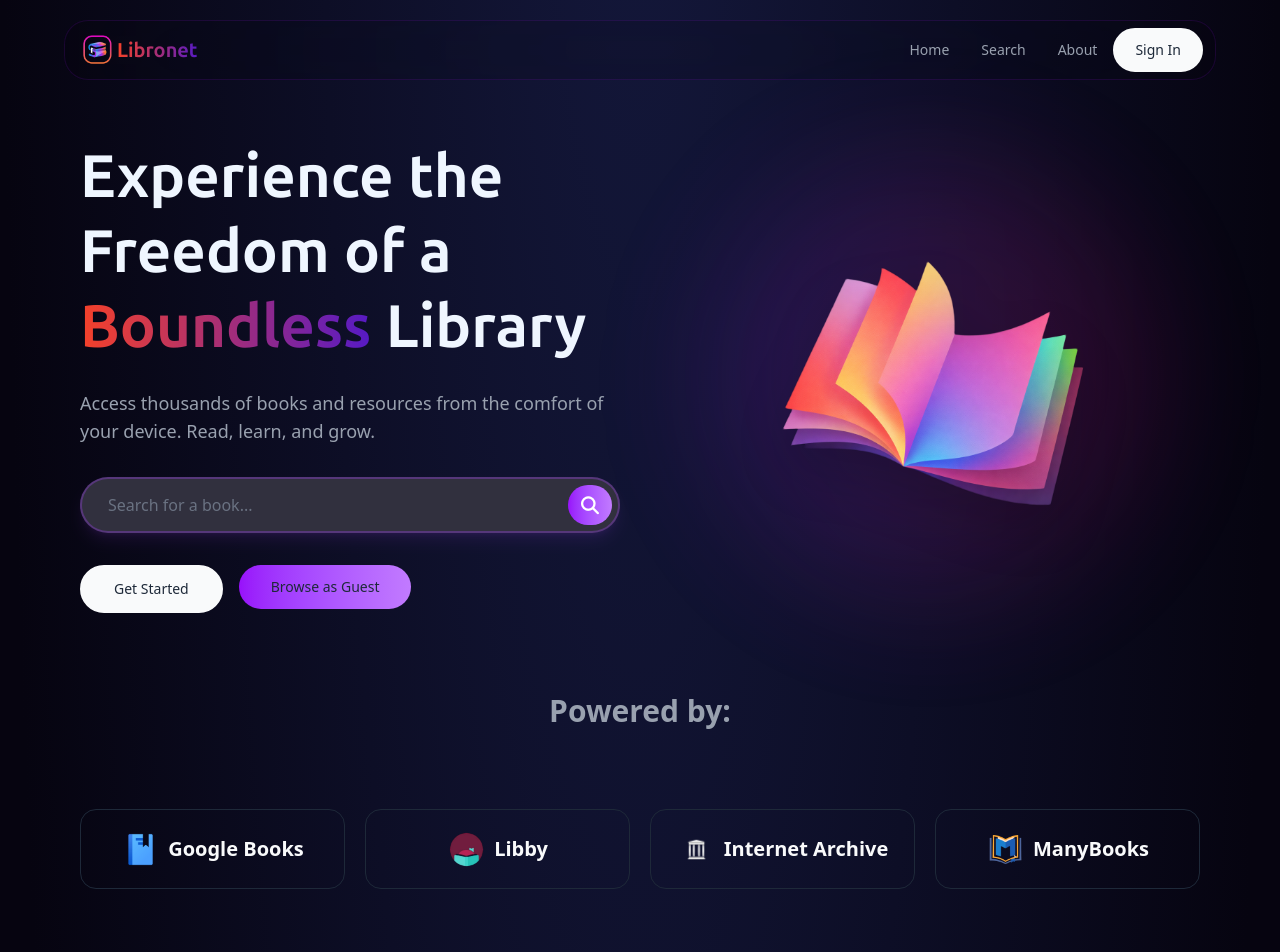
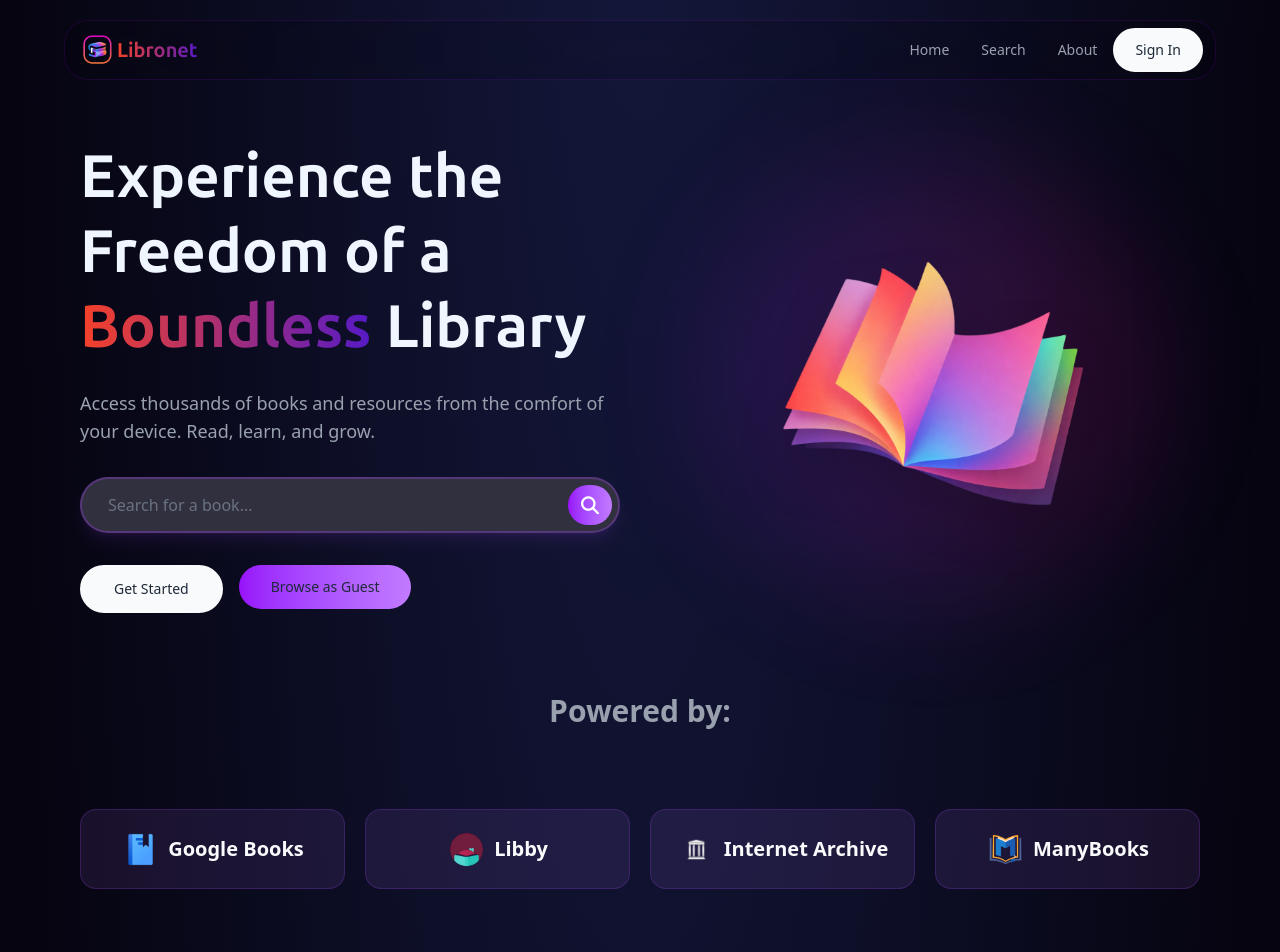
Before and after one commit to zimcodes1/E-Library, a React (Vite) app in the folder client/: page / in a window 1280 px wide. Shown: the top 952 px of the page. Built offline with nearby package versions, Linux system fonts and the light colour scheme.

Commit message:
minor updates to the landing page

```diff
--- a/client/src/components/landing_page/ReadAnywhere.tsx
+++ b/client/src/components/landing_page/ReadAnywhere.tsx
@@ -10,7 +10,7 @@ function ReadAnywhere() {
                 </div>
 
                 {/* Right Side: Content Container */}
-                <div className="w-1/2 max-sm:w-full max-[900px]:h-fit flex flex-col justify-center items-start h-100 bg-[#48576019] rounded-3xl border border-gray-800 p-10 max-sm:p-5 backdrop-blur-xl">
+                <div className="w-1/2 max-sm:w-full max-[900px]:h-fit flex flex-col justify-center items-start h-100 bg-purple-400/10 rounded-3xl border border-gray-800 p-10 max-sm:p-5 backdrop-blur-xl">
                     <span className="text-[#6842ae] font-bold uppercase tracking-widest text-sm mb-4">Seamless Experience</span>
                     <h2 className="text-gray-50 text-2xl max-[900px]:text-2xl font-bold mb-6">Your Library, Always in Your Pocket</h2>
 
--- a/client/src/components/ui/PowerElement.tsx
+++ b/client/src/components/ui/PowerElement.tsx
@@ -2,7 +2,7 @@
 
 function PowerElement({PowerName, PowerImage}:{PowerName:string, PowerImage:string}){
     return(
-        <span title={PowerName} className="w-1/4 max-sm:w-[48%] max-[900px]:mt-2 h-20 max-sm:h-15 flex border border-gray-800 rounded-2xl justify-center items-center">
+        <span title={PowerName} className="w-1/4 max-sm:w-[48%] max-[900px]:mt-2 h-20 max-sm:h-15 flex border border-purple-500/20 bg-purple-400/10 rounded-2xl justify-center items-center">
             <img src={`/images/${PowerImage}`} alt={PowerName} className="h-1/2" />
             <p className="text-gray-50 text-xl max-[900px]:text-sm font-semibold pl-2">{PowerName}</p>
         </span>
```
